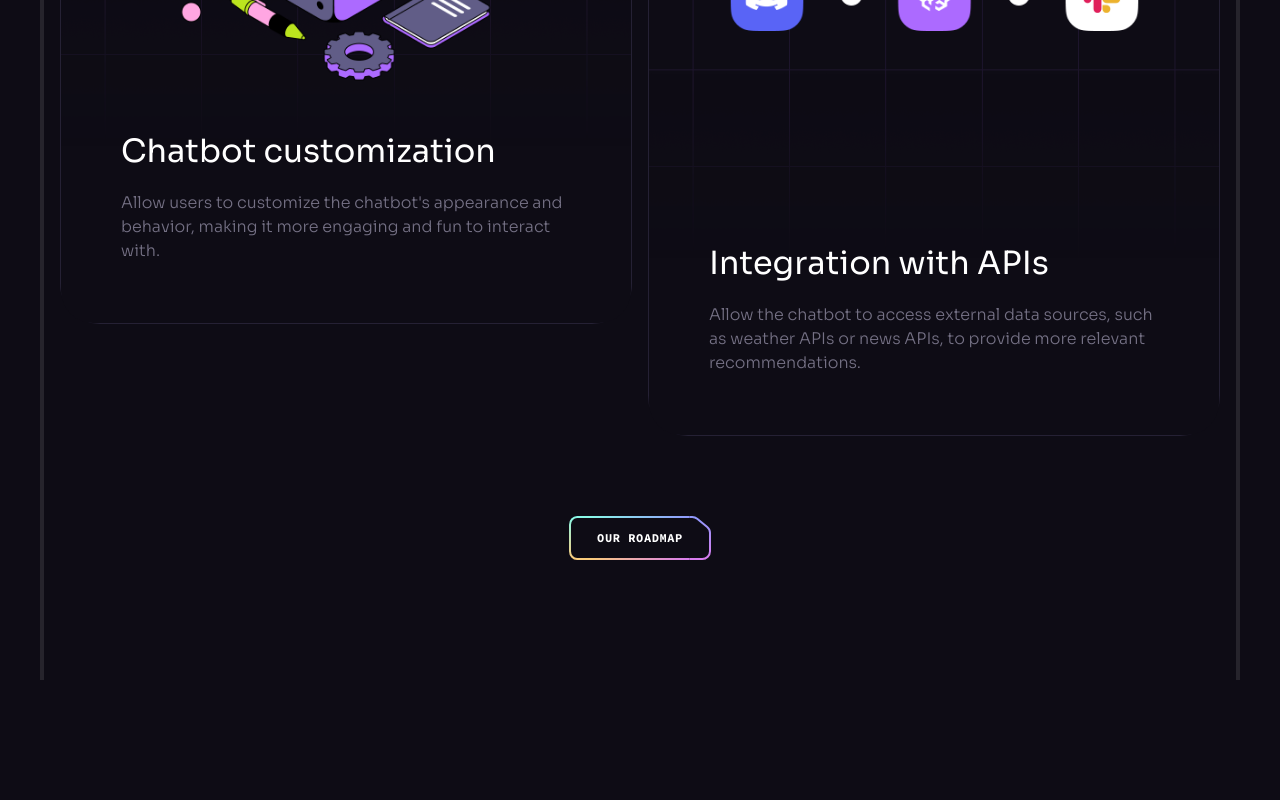
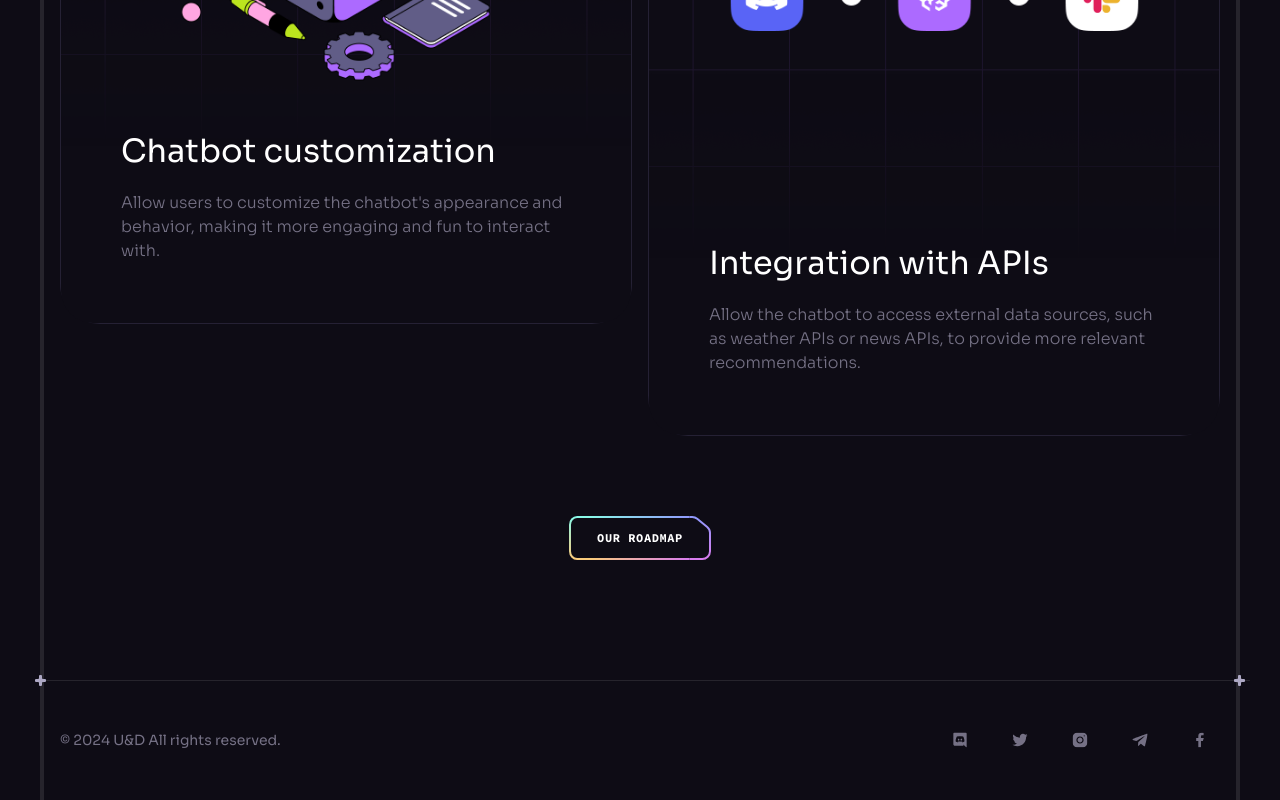
Before and after one commit to JoanDidac/brainwave, a React (Vite) app: page / in a window 1280 px wide. Shown: the part 8601-9401 px from the top of the page. Before the commit the page ends 9281 px from the top, so only its background shows below. Built offline with nearby package versions, Linux system fonts and the light colour scheme.

Commit message:
Adds footer section component + socials mapping. Stable Version

```diff
--- a/src/App.jsx
+++ b/src/App.jsx
@@ -7,6 +7,7 @@
 import Services from './components/Services';
 import Pricing from './components/Pricing';
 import Roadmap from './components/Roadmap';
+import Footer from './components/Footer';
 
 
 const App = () => {
@@ -21,6 +22,7 @@
         <Services />
         <Pricing />
         <Roadmap />
+        <Footer />
         </div>
       <ButtonGradient/>
     </>
--- /dev/null
+++ b/src/components/Footer.jsx
@@ -0,0 +1,28 @@
+import Section from "./Section";
+import { socials } from "../constants";
+
+const Footer = () => {
+  return (
+    <Section crosses className="!px-0 !py-10">
+      <div className="container flex sm:justify-between justify-center items-center gap-10 max-sm:flex-col">
+        <p className="caption text-n-4 lg:block">
+          © {new Date().getFullYear()} U&D All rights reserved.
+        </p>
+        <ul className="flex gap-5 flex-wrap">
+          {socials.map((item) => (
+            <a
+              key={item.id}
+              href={item.url}
+              target="_blank"
+              className="flex items-center justify-center w-10 h-10 bg-7 rounded-full transition-colors hover:bg-n-6"
+            >
+              <img src={item.iconUrl} width={16} height={16} alt={item.title} />
+            </a>
+          ))}
+        </ul>
+      </div>
+    </Section>
+  );
+};
+
+export default Footer;
```
